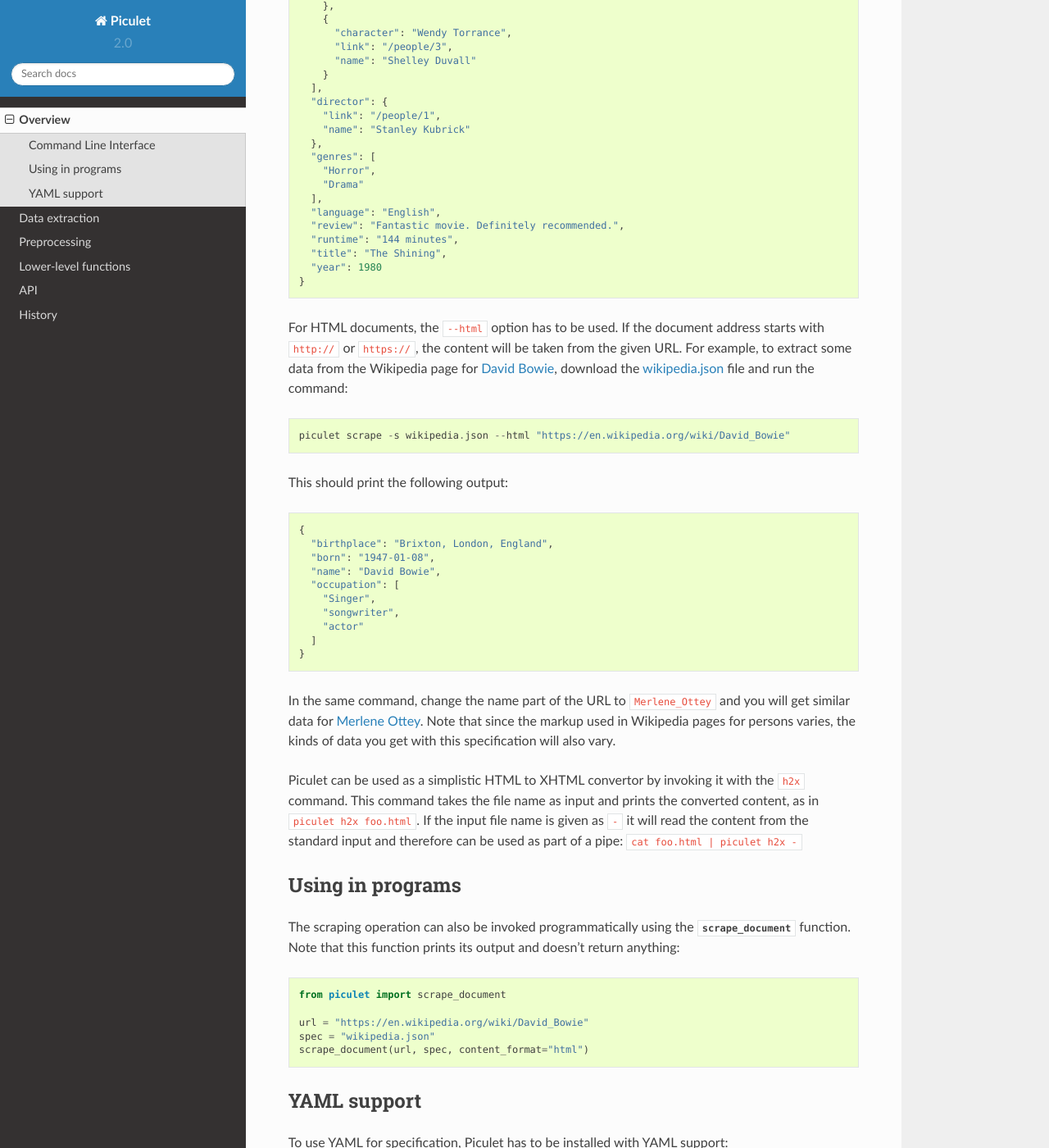
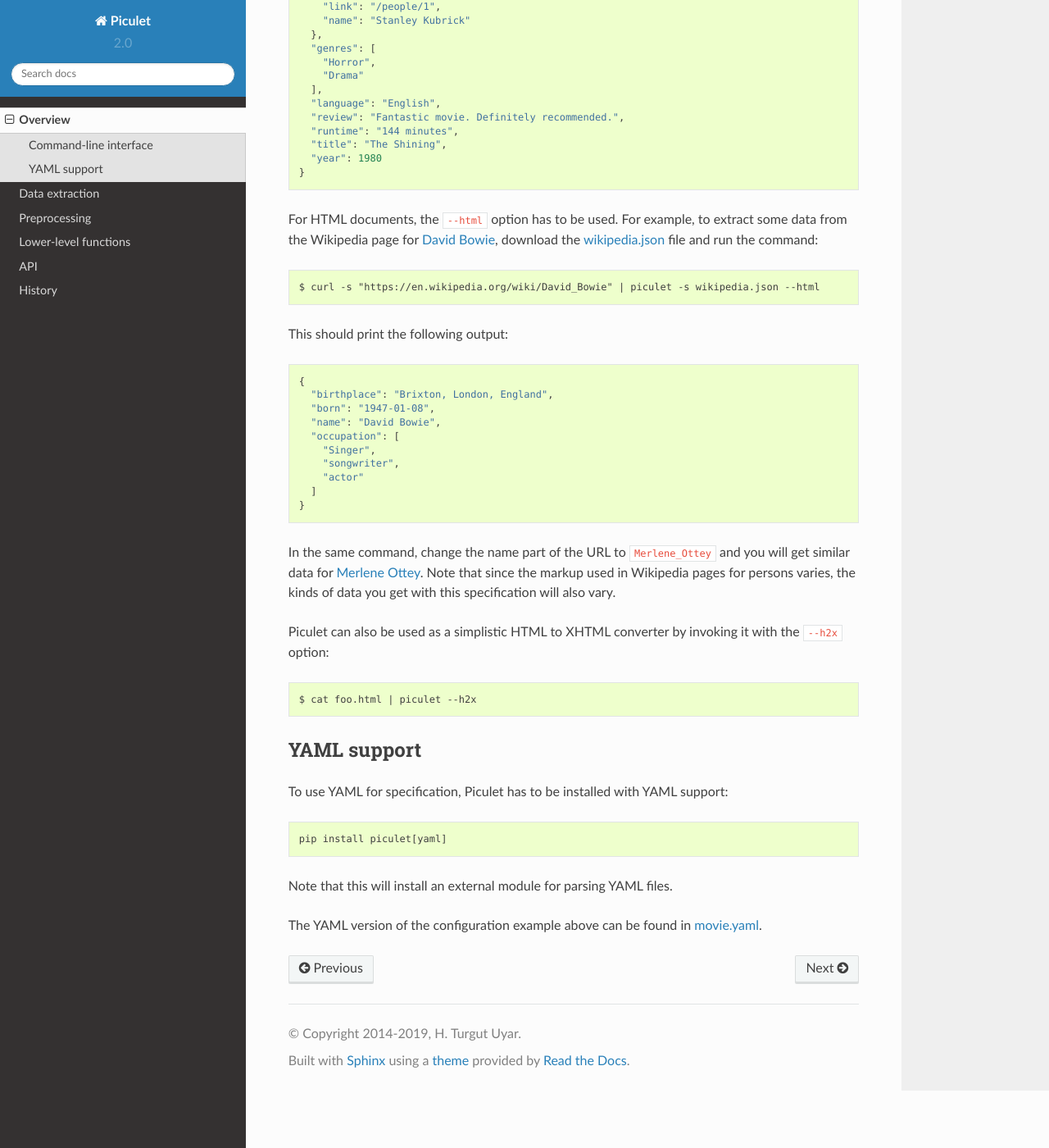
Before and after one commit to uyar/piculet, a Sphinx documentation site: the page built from docs/source/overview.rst, in a window 1280 px wide and 1400 px high, scrolled down 1143 px. Shown: the whole window at 82% size. Built offline with Sphinx 7.4.7 and the Read the Docs theme 2.0.0, drawn with Linux system fonts in a browser that asks for light colours; some of the changed text lies outside the part shown.

Commit message:
doc: Update overview for 2.0

```diff
--- a/docs/source/overview.rst
+++ b/docs/source/overview.rst
@@ -3,42 +3,39 @@ Overview
 
 Scraping a document consists of three stages:
 
-#. Building a DOM tree out of the document. This is a straightforward
-   operation for an XML document. For an HTML document, Piculet will first
-   try to convert it into XHTML and then build the tree from that.
+#. Building a DOM tree out of the document.
+   This is a straightforward operation for an XML document.
+   For an HTML document, Piculet will first try to convert it into XHTML,
+   and then build the tree from that.
 
-#. Preprocessing the tree. This is an optional stage. In some cases
-   it might be helpful to do some changes on the tree to simplify
-   the extraction process.
+#. Preprocessing the tree.
+   This is an optional stage.
+   In some cases it might be helpful to do some changes on the tree
+   to simplify the extraction process.
 
 #. Extracting data out of the tree.
 
-The preprocessing and extraction stages are expressed as part of a scraping
-specification. The specification is a mapping which can be stored
-in a file format that can represent a mapping, such as JSON or YAML.
+The preprocessing and extraction stages are expressed
+as part of a scraping specification.
+The specification is a mapping which can be stored in a file format
+that can represent a mapping, such as JSON or YAML.
 Details about the specification are given in later chapters.
 
-Command Line Interface
+Command-line interface
 ----------------------
 
 Installing Piculet creates a script named ``piculet`` which can be used
 to invoke the command line interface::
 
    $ piculet -h
-   usage: piculet [-h] [--debug] command ...
+   usage: piculet [-h] [--version] [--html] (-s SPEC | --h2x)
 
-The ``scrape`` command extracts data out of a document as described by
-a specification file::
-
-   $ piculet scrape -h
-   usage: piculet scrape [-h] -s SPEC [--html] document
-
-The location of the document can be given as a file path or a URL.
+The document will be read from the standard input.
 For example, say you want to extract some data from the file `shining.html`_.
 An example specification is given in `movie.json`_.
 Download both of these files and run the command::
 
-   $ piculet scrape -s movie.json shining.html
+   $ cat shining.html | piculet -s movie.json
 
 This should print the following output::
 
@@ -70,12 +67,11 @@ This should print the following output::
      "year": 1980
    }
 
-For HTML documents, the ``--html`` option has to be used. If the document
-address starts with ``http://`` or ``https://``, the content will be taken
-from the given URL. For example, to extract some data from the Wikipedia page
-for `David Bowie`_, download the `wikipedia.json`_ file and run the command::
+For HTML documents, the ``--html`` option has to be used.
+For example, to extract some data from the Wikipedia page for `David Bowie`_,
+download the `wikipedia.json`_ file and run the command::
 
-   piculet scrape -s wikipedia.json --html "https://en.wikipedia.org/wiki/David_Bowie"
+   $ curl -s "https://en.wikipedia.org/wiki/David_Bowie" | piculet -s wikipedia.json --html
 
 This should print the following output::
 
@@ -90,32 +86,16 @@ This should print the following output::
      ]
    }
 
-In the same command, change the name part of the URL to ``Merlene_Ottey`` and
-you will get similar data for `Merlene Ottey`_. Note that since the markup
-used in Wikipedia pages for persons varies, the kinds of data you get
-with this specification will also vary.
+In the same command, change the name part of the URL to ``Merlene_Ottey``
+and you will get similar data for `Merlene Ottey`_.
+Note that since the markup used in Wikipedia pages for persons varies,
+the kinds of data you get with this specification will also vary.
 
-Piculet can be used as a simplistic HTML to XHTML convertor by invoking it with
-the ``h2x`` command. This command takes the file name as input and prints
-the converted content, as in ``piculet h2x foo.html``. If the input file name
-is given as ``-`` it will read the content from the standard input
-and therefore can be used as part of a pipe:
-``cat foo.html | piculet h2x -``
+Piculet can also be used as a simplistic HTML to XHTML converter
+by invoking it with the ``--h2x`` option::
 
-Using in programs
------------------
+  $ cat foo.html | piculet --h2x
 
-The scraping operation can also be invoked programmatically using
-the :func:`scrape_document <piculet.scrape_document>` function. Note that
-this function prints its output and doesn't return anything:
-
-.. code-block:: python
-
-   from piculet import scrape_document
-
-   url = "https://en.wikipedia.org/wiki/David_Bowie"
-   spec = "wikipedia.json"
-   scrape_document(url, spec, content_format="html")
 
 YAML support
 ------------
@@ -124,8 +104,7 @@ To use YAML for specification, Piculet has to be installed with YAML support::
 
    pip install piculet[yaml]
 
-Note that this will install an external module for parsing YAML files,
-and therefore will not be contained to the standard library anymore.
+Note that this will install an external module for parsing YAML files.
 
 The YAML version of the configuration example above can be found in
 `movie.yaml`_.
```
